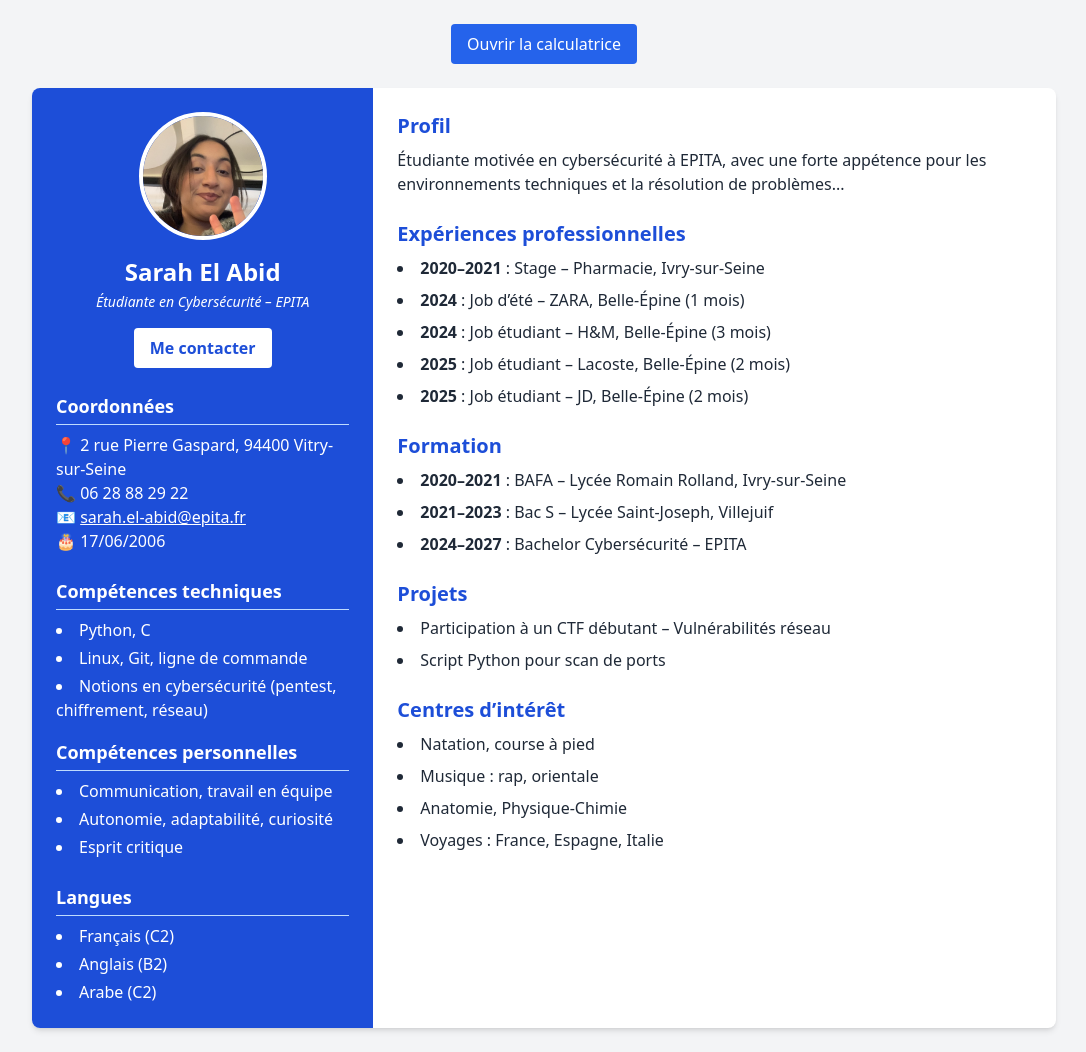
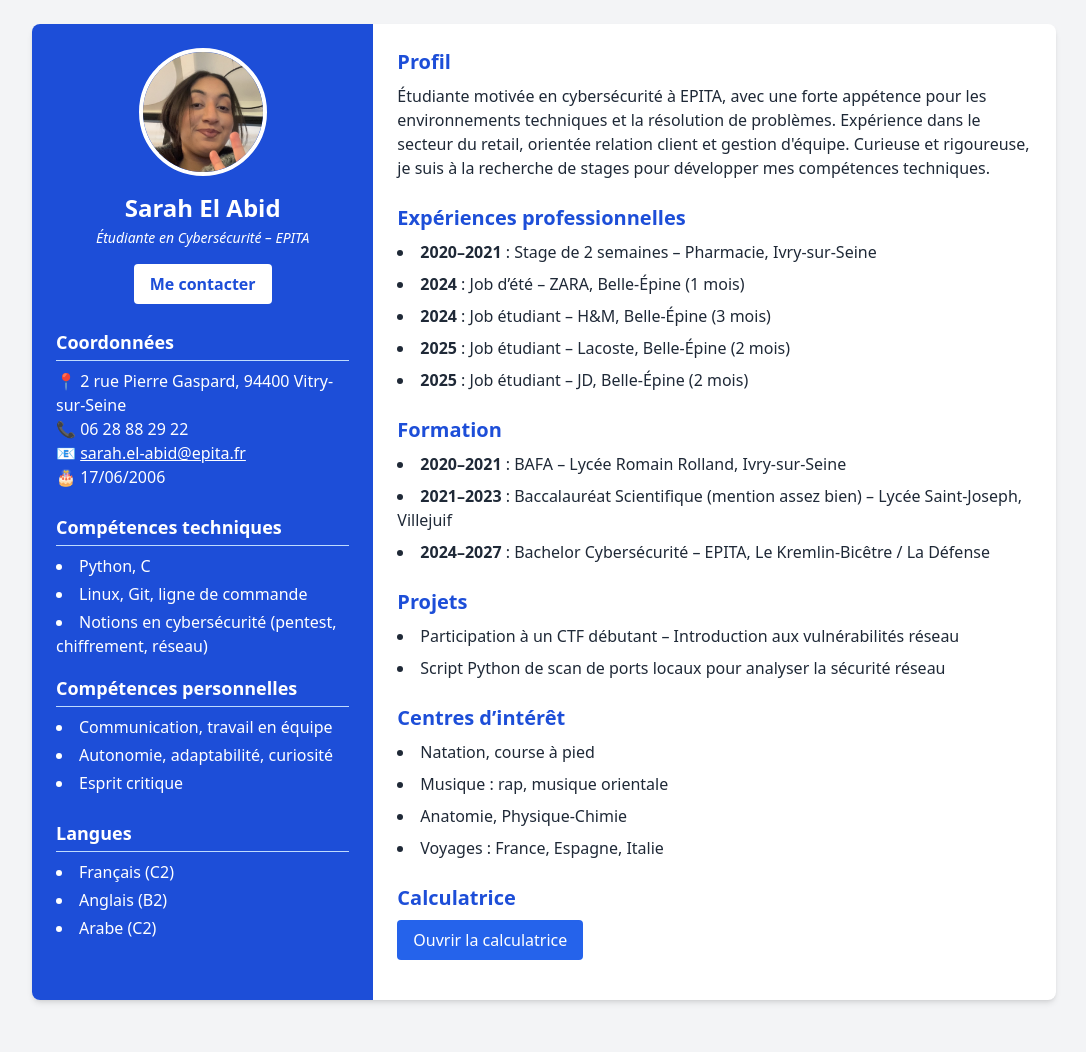
Before and after one commit to oujdia16/hajarprojetweb, a plain HTML site: page index.html in a window 1280 px wide. Shown: the whole page, without its empty margins (96-1182 px from the left). After the commit the page ends 1024 px from the top, so only its background shows below. Drawn offline with nearby package versions, Linux system fonts and the light colour scheme.

Commit message:
changement de place pour la calculatrice

```diff
--- a/index.html
+++ b/index.html
@@ -6,44 +6,9 @@
   <title>CV Sarah EL Abid</title>
   <script src="https://cdn.tailwindcss.com"></script>
 </head>
+
 <body class="bg-gray-100 text-gray-800 font-sans p-6">
 
-  <!-- Bouton Calculatrice -->
-  <nav class="mb-6 text-center">
-    <button id="toggleCalc" class="px-4 py-2 bg-blue-600 text-white rounded hover:bg-blue-700">
-      Ouvrir la calculatrice
-    </button>
-  </nav>
-
-  <!-- Calculatrice cachée -->
-  <div id="calcBox" class="bg-white rounded-xl shadow-lg w-full max-w-xs mx-auto p-4 mb-6 hidden">
-    <input id="calc-display" type="text" class="w-full h-12 text-right text-2xl border rounded px-2 mb-4" disabled />
-    <div class="grid grid-cols-4 gap-2 text-sm">
-      <button data-val="7" class="btn">7</button>
-      <button data-val="8" class="btn">8</button>
-      <button data-val="9" class="btn">9</button>
-      <button data-val="+" class="btn bg-blue-100 hover:bg-blue-200 font-bold">+</button>
-
-      <button data-val="4" class="btn">4</button>
-      <button data-val="5" class="btn">5</button>
-      <button data-val="6" class="btn">6</button>
-      <button data-val="-" class="btn bg-blue-100 hover:bg-blue-200 font-bold">−</button>
-
-      <button data-val="1" class="btn">1</button>
-      <button data-val="2" class="btn">2</button>
-      <button data-val="3" class="btn">3</button>
-      <button data-val="*" class="btn bg-blue-100 hover:bg-blue-200 font-bold">×</button>
-
-      <button data-val="0" class="btn col-span-2">0</button>
-      <button data-val="." class="btn">.</button>
-      <button data-val="/" class="btn bg-blue-100 hover:bg-blue-200 font-bold">÷</button>
-
-      <button id="clear" class="btn bg-red-200 hover:bg-red-300 font-bold">C</button>
-      <button id="equal" class="btn col-span-3 bg-green-200 hover:bg-green-300 font-bold">=</button>
-    </div>
-  </div>
-
-  <!-- TON CV COMMENCE ICI -->
   <div class="max-w-5xl mx-auto bg-white shadow-md rounded-lg overflow-hidden flex flex-col md:flex-row">
 
     <!-- Colonne gauche -->
@@ -53,7 +18,9 @@
         <h1 class="text-2xl font-bold mt-4">Sarah El Abid</h1>
         <p class="text-sm mt-1 italic">Étudiante en Cybersécurité – EPITA</p>
         <div class="mt-4">
-          <a href="mailto:sarah.el-abid@epita.fr" class="inline-block bg-white text-blue-700 font-semibold px-4 py-2 rounded hover:bg-blue-100 transition">Me contacter</a>
+          <a href="mailto:sarah.el-abid@epita.fr" class="inline-block bg-white text-blue-700 font-semibold px-4 py-2 rounded hover:bg-blue-100 transition">
+            Me contacter
+          </a>
         </div>
       </div>
 
@@ -99,14 +66,14 @@
       <!-- Profil -->
       <section class="mb-6">
         <h2 class="text-xl font-semibold text-blue-700 mb-2">Profil</h2>
-        <p>Étudiante motivée en cybersécurité à EPITA, avec une forte appétence pour les environnements techniques et la résolution de problèmes...</p>
+        <p>Étudiante motivée en cybersécurité à EPITA, avec une forte appétence pour les environnements techniques et la résolution de problèmes. Expérience dans le secteur du retail, orientée relation client et gestion d'équipe. Curieuse et rigoureuse, je suis à la recherche de stages pour développer mes compétences techniques.</p>
       </section>
 
       <!-- Expériences -->
       <section class="mb-6">
         <h2 class="text-xl font-semibold text-blue-700 mb-2">Expériences professionnelles</h2>
         <ul class="list-disc list-inside space-y-2">
-          <li><strong>2020–2021</strong> : Stage – Pharmacie, Ivry-sur-Seine</li>
+          <li><strong>2020–2021</strong> : Stage de 2 semaines – Pharmacie, Ivry-sur-Seine</li>
           <li><strong>2024</strong> : Job d’été – ZARA, Belle-Épine (1 mois)</li>
           <li><strong>2024</strong> : Job étudiant – H&M, Belle-Épine (3 mois)</li>
           <li><strong>2025</strong> : Job étudiant – Lacoste, Belle-Épine (2 mois)</li>
@@ -119,8 +86,8 @@
         <h2 class="text-xl font-semibold text-blue-700 mb-2">Formation</h2>
         <ul class="list-disc list-inside space-y-2">
           <li><strong>2020–2021</strong> : BAFA – Lycée Romain Rolland, Ivry-sur-Seine</li>
-          <li><strong>2021–2023</strong> : Bac S – Lycée Saint-Joseph, Villejuif</li>
-          <li><strong>2024–2027</strong> : Bachelor Cybersécurité – EPITA</li>
+          <li><strong>2021–2023</strong> : Baccalauréat Scientifique (mention assez bien) – Lycée Saint-Joseph, Villejuif</li>
+          <li><strong>2024–2027</strong> : Bachelor Cybersécurité – EPITA, Le Kremlin-Bicêtre / La Défense</li>
         </ul>
       </section>
 
@@ -128,25 +95,61 @@
       <section class="mb-6">
         <h2 class="text-xl font-semibold text-blue-700 mb-2">Projets</h2>
         <ul class="list-disc list-inside space-y-2">
-          <li>Participation à un CTF débutant – Vulnérabilités réseau</li>
-          <li>Script Python pour scan de ports</li>
+          <li>Participation à un CTF débutant – Introduction aux vulnérabilités réseau</li>
+          <li>Script Python de scan de ports locaux pour analyser la sécurité réseau</li>
         </ul>
       </section>
 
       <!-- Centres d’intérêt -->
-      <section>
+      <section class="mb-6">
         <h2 class="text-xl font-semibold text-blue-700 mb-2">Centres d’intérêt</h2>
         <ul class="list-disc list-inside space-y-2">
           <li>Natation, course à pied</li>
-          <li>Musique : rap, orientale</li>
+          <li>Musique : rap, musique orientale</li>
           <li>Anatomie, Physique-Chimie</li>
           <li>Voyages : France, Espagne, Italie</li>
         </ul>
       </section>
+
+      <!-- Calculatrice -->
+      <section>
+        <h2 class="text-xl font-semibold text-blue-700 mb-2">Calculatrice</h2>
+        <button id="toggleCalc" class="mb-4 px-4 py-2 bg-blue-600 text-white rounded hover:bg-blue-700">
+          Ouvrir la calculatrice
+        </button>
+
+        <div id="calcBox" class="bg-gray-100 rounded-xl shadow-lg w-full max-w-xs p-4 hidden">
+          <input id="calc-display" type="text" class="w-full h-12 text-right text-2xl border rounded px-2 mb-4" disabled />
+
+          <div class="grid grid-cols-4 gap-2 text-sm">
+            <button data-val="7" class="btn">7</button>
+            <button data-val="8" class="btn">8</button>
+            <button data-val="9" class="btn">9</button>
+            <button data-val="+" class="btn bg-blue-100 hover:bg-blue-200 font-bold">+</button>
+
+            <button data-val="4" class="btn">4</button>
+            <button data-val="5" class="btn">5</button>
+            <button data-val="6" class="btn">6</button>
+            <button data-val="-" class="btn bg-blue-100 hover:bg-blue-200 font-bold">−</button>
+
+            <button data-val="1" class="btn">1</button>
+            <button data-val="2" class="btn">2</button>
+            <button data-val="3" class="btn">3</button>
+            <button data-val="*" class="btn bg-blue-100 hover:bg-blue-200 font-bold">×</button>
+
+            <button data-val="0" class="btn col-span-2">0</button>
+            <button data-val="." class="btn">.</button>
+            <button data-val="/" class="btn bg-blue-100 hover:bg-blue-200 font-bold">÷</button>
+
+            <button id="clear" class="btn bg-red-200 hover:bg-red-300 font-bold">C</button>
+            <button id="equal" class="btn col-span-3 bg-green-200 hover:bg-green-300 font-bold">=</button>
+          </div>
+        </div>
+      </section>
     </div>
   </div>
 
-  <!-- Script de la calculatrice -->
+  <!-- Script JS -->
   <script>
     const toggleBtn = document.getElementById('toggleCalc');
     const calcBox = document.getElementById('calcBox');
@@ -154,10 +157,12 @@
     const clear = document.getElementById('clear');
     const equal = document.getElementById('equal');
 
+    // Toggle calculatrice
     toggleBtn.addEventListener('click', () => {
       calcBox.classList.toggle('hidden');
     });
 
+    // Clic sur bouton
     document.querySelectorAll('.btn').forEach(btn => {
       btn.addEventListener('click', () => {
         const val = btn.getAttribute('data-val');
@@ -165,7 +170,10 @@
       });
     });
 
+    // Effacer
     clear.addEventListener('click', () => display.value = '');
+
+    // Calcul
     equal.addEventListener('click', () => {
       try {
         display.value = eval(display.value);
```
